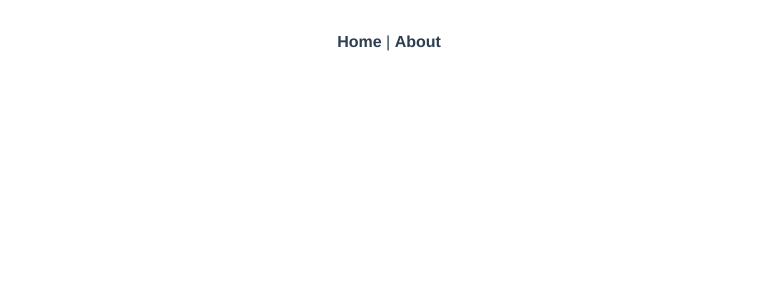
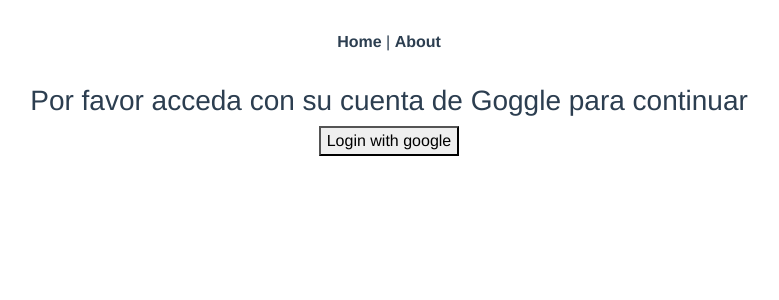
Before and after one commit to UzzielCA/vueChatFirebase, a Vue app: page /login in a window 1280 px wide. Shown: the top 300 px of the page, without its empty margins (251-1030 px from the left). Built offline with nearby package versions, Linux system fonts and the light colour scheme.

Commit message:
Se comienza con el login

```diff
--- a/src/router.js
+++ b/src/router.js
@@ -2,6 +2,7 @@
 import Router from 'vue-router'
 import Home from './views/Home.vue'
 import PrivateChat from './views/PrivateChat.vue'
+import Login from './views/Login.vue'
 
 Vue.use(Router)
 
@@ -15,6 +16,11 @@
       component: PrivateChat
     },
     {
+      path: '/login',
+      name: 'login',
+      component: Login
+    },
+    {
       path: '/about',
       name: 'about',
       // route level code-splitting
--- /dev/null
+++ b/src/views/Login.vue
@@ -0,0 +1,40 @@
+<template>
+  <div class="">
+    <h3>Por favor acceda con su cuenta de Goggle para continuar</h3>
+    <button type="button" @click="login">Login with google</button>
+  </div>
+</template>
+
+<script>
+  import firebase from 'firebase'
+
+  export default {
+    methods:{
+      login(){
+        var provider = new firebase.auth.GoogleAuthProvider();
+        provider.addScope('https://www.googleapis.com/auth/contacts.readonly');
+
+        firebase.auth().signInWithPopup(provider).then(function(result) {
+          console.log(result);
+          // This gives you a Google Access Token. You can use it to access the Google API.
+          var token = result.credential.accessToken;
+          // The signed-in user info.
+          var user = result.user;
+          // ...
+        }).catch(function(error) {
+          // Handle Errors here.
+          var errorCode = error.code;
+          var errorMessage = error.message;
+          // The email of the user's account used.
+          var email = error.email;
+          // The firebase.auth.AuthCredential type that was used.
+          var credential = error.credential;
+          console.log("errorCode", errorCode);
+          console.log("errorMessage", errorMessage);
+          console.log("email", email);
+          console.log("credential", credential);
+        });
+      }
+    }
+  }
+</script>
```
